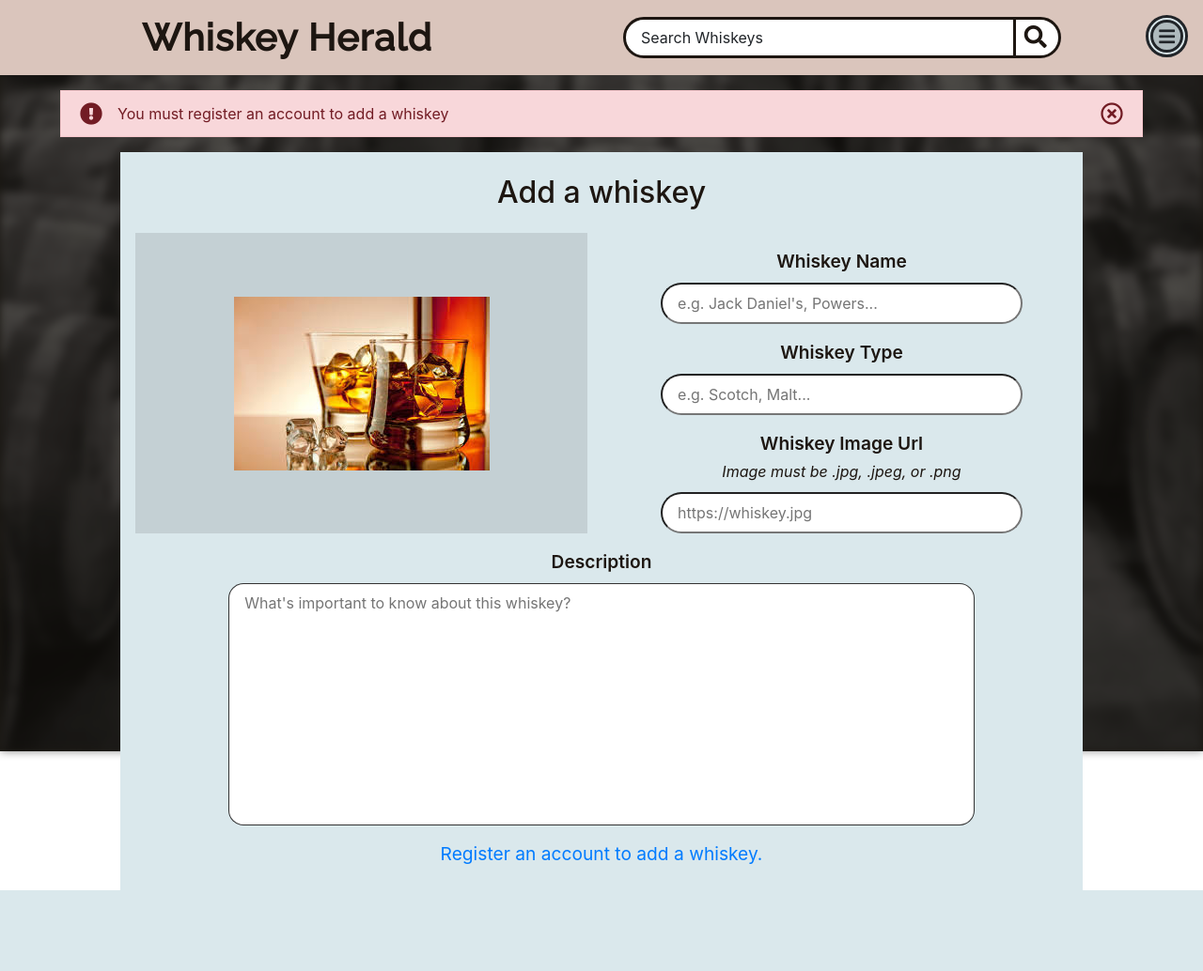
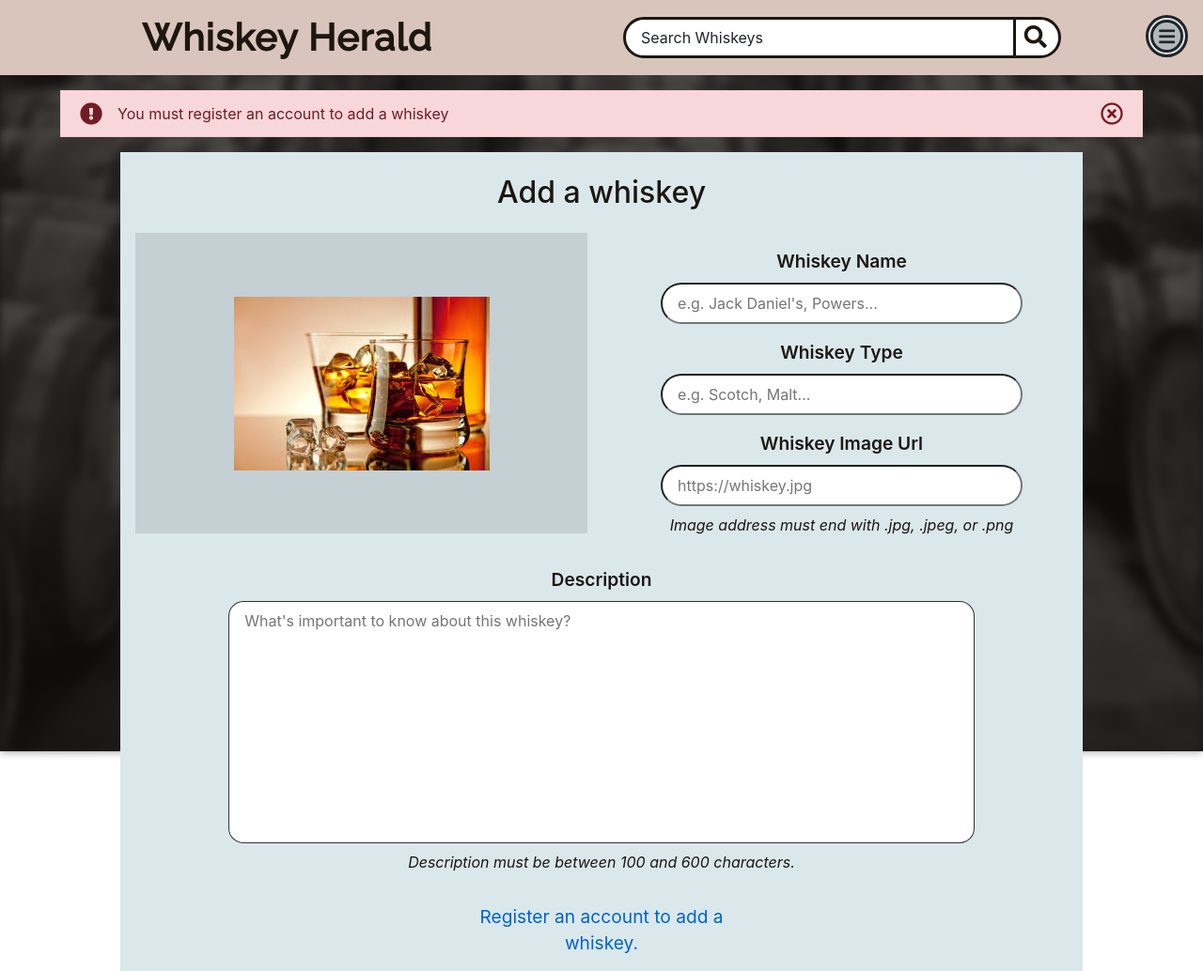
Before and after one commit to paulloy/whiskey_herald_msp3, a Flask app: page /add_whiskey in a window 1280 px wide. Shown: the whole page at 94% size. Before the commit the page ends 948 px from the top, so only its background shows below. Run offline with Flask 2, Linux system fonts and the light colour scheme; style sheets or scripts are compiled from the project's sources; some libraries are stand-ins or nearby versions.

Commit message:
Fixed: HTML validation errors. Style: button widths descreased, paddings added. feat: <em> added below textarea and url input. Accessibility: Colours changed for better contrast, page tested for improved accessibility

```diff
--- a/static/css/add-whiskey.css
+++ b/static/css/add-whiskey.css
@@ -78,17 +78,32 @@
 #add-whiskey div:last-of-type button {
   margin-top: 1rem;
   margin-bottom: 1rem;
-  width: 10rem;
+  width: 15rem;
   height: 3rem;
-  border-radius: 1rem;
-  border: 0.1rem solid rgba(0, 0, 0, 0.8);
   margin-left: auto;
+  font-size: 1.2rem;
   margin-right: auto;
 }
 #add-whiskey div:last-of-type a {
   margin-top: 1rem;
   margin-bottom: 0.5rem;
   font-size: 1.2rem;
+  width: 15rem;
+  height: 3rem;
+  margin-left: auto;
+  margin-right: auto;
+}
+#add-whiskey div:last-of-type em {
+  font-weight: 0.9rem;
+  margin-bottom: 1rem;
+  display: block;
+  margin-top: 0.5rem;
+  padding-left: 1rem;
+  padding-right: 1rem;
+}
+#add-whiskey div:last-of-type #link {
+  color: #0063cc;
+  width: 18rem;
 }
 
 @media only screen and (max-width: 900px) {
--- a/static/scss/add-whiskey.scss
+++ b/static/scss/add-whiskey.scss
@@ -92,17 +92,32 @@ $color5: #1d1611;
         button {
             margin-top: 1rem;
             margin-bottom: 1rem;
-            width: 10rem;
+            width: 15rem;
             height: 3rem;
-            border-radius: 1rem;
-            border: 0.1rem solid rgba(0, 0, 0, 0.8);
             margin-left: auto;
+            font-size: 1.2rem;
             margin-right: auto;
         }
         a {
             margin-top: 1rem;
             margin-bottom: 0.5rem;
             font-size: 1.2rem;
+            width: 15rem;
+            height: 3rem;
+            margin-left: auto;
+            margin-right: auto;
+        }
+        em {
+            font-weight: 0.9rem;
+            margin-bottom: 1rem;
+            display: block;
+            margin-top: 0.5rem;
+            padding-left: 1rem;
+            padding-right: 1rem;
+        }
+        #link {
+            color: #0063cc;
+            width: 18rem;
         }
     }
 }
--- a/templates/add-whiskey.html
+++ b/templates/add-whiskey.html
@@ -19,18 +19,20 @@
                 <label for="whiskey-type">Whiskey Type</label>
                 <input id="whiskey-type" name="whiskey-type" type="text" placeholder="e.g. Scotch, Malt..." required>
 
-                <label for="image-url">Whiskey Image Url<br><em>Image must be .jpg, .jpeg, or .png</em></label>
+                <label for="image-url">Whiskey Image Url</label>
                 <input id="image-url" name="image-url" type="text" placeholder="https://whiskey.jpg" required>
+                <em>Image address must end with .jpg, .jpeg, or .png</em>
 
             </div>
         </div>
         <div class="row">
-            <label for="description">Description</label>
+            <label for="descript">Description</label>
             <textarea name="description" minlength="100" maxlength="600" id="descript" cols="30" rows="10" placeholder="What's important to know about this whiskey?" required></textarea>
+            <em>Description must be between 100 and 600 characters.</em>
             {% if session['username'] %}
                 <button type="submit" class="btn btn-primary">SUBMIT</button>
             {% else %}
-                <a href="{{ url_for('register') }}">Register an account to add a whiskey.</a>
+                <a id="link" href="{{ url_for('register') }}">Register an account to add a whiskey.</a>
             {% endif %}
         </div>
     </form>
```
Also changed, not shown: templates/edit-whiskey.html (+8 -6 lines), 1 other file.
